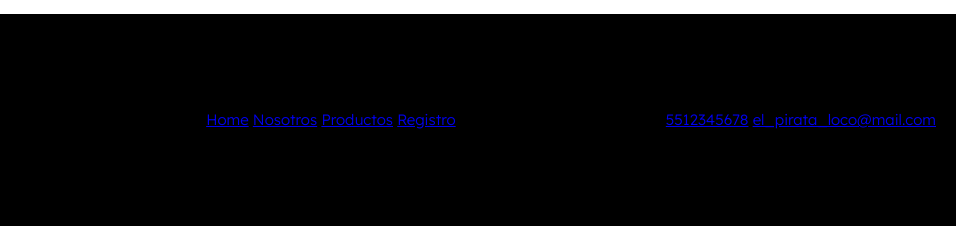
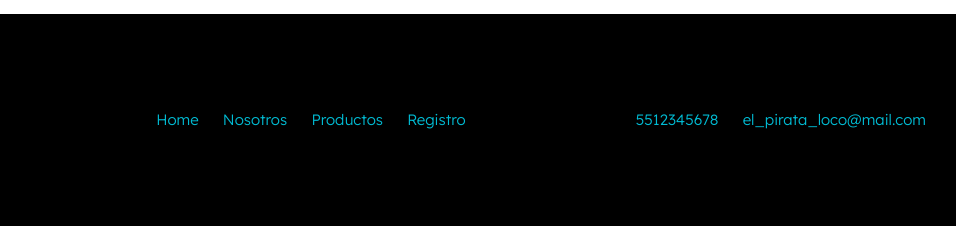
Before and after one commit to MrAntoDur/Proyecto_Galley_La, a plain HTML site: page index.html in a window 1280 px wide. Shown: the part 1577-1803 px from the top of the page, 324-1280 px from the left. Drawn offline with Linux system fonts and the light colour scheme.

Commit message:
feature: Añadir_estilizado_css_II_al_e-commerce

```diff
--- a/css/styles.css
+++ b/css/styles.css
@@ -91,6 +91,18 @@ footer {
     display: flex;
     justify-content: space-between;
     align-items: center;
+}
+
+footer a {
+    color: #00bcd4;
+    text-decoration: none;
+    margin: 0 10px;
+    transition: color 0.3s;
+}
+
+footer a:hover {
+    color: #ffffff;
+    text-decoration: underline;
 }
 
 .cart {
```
